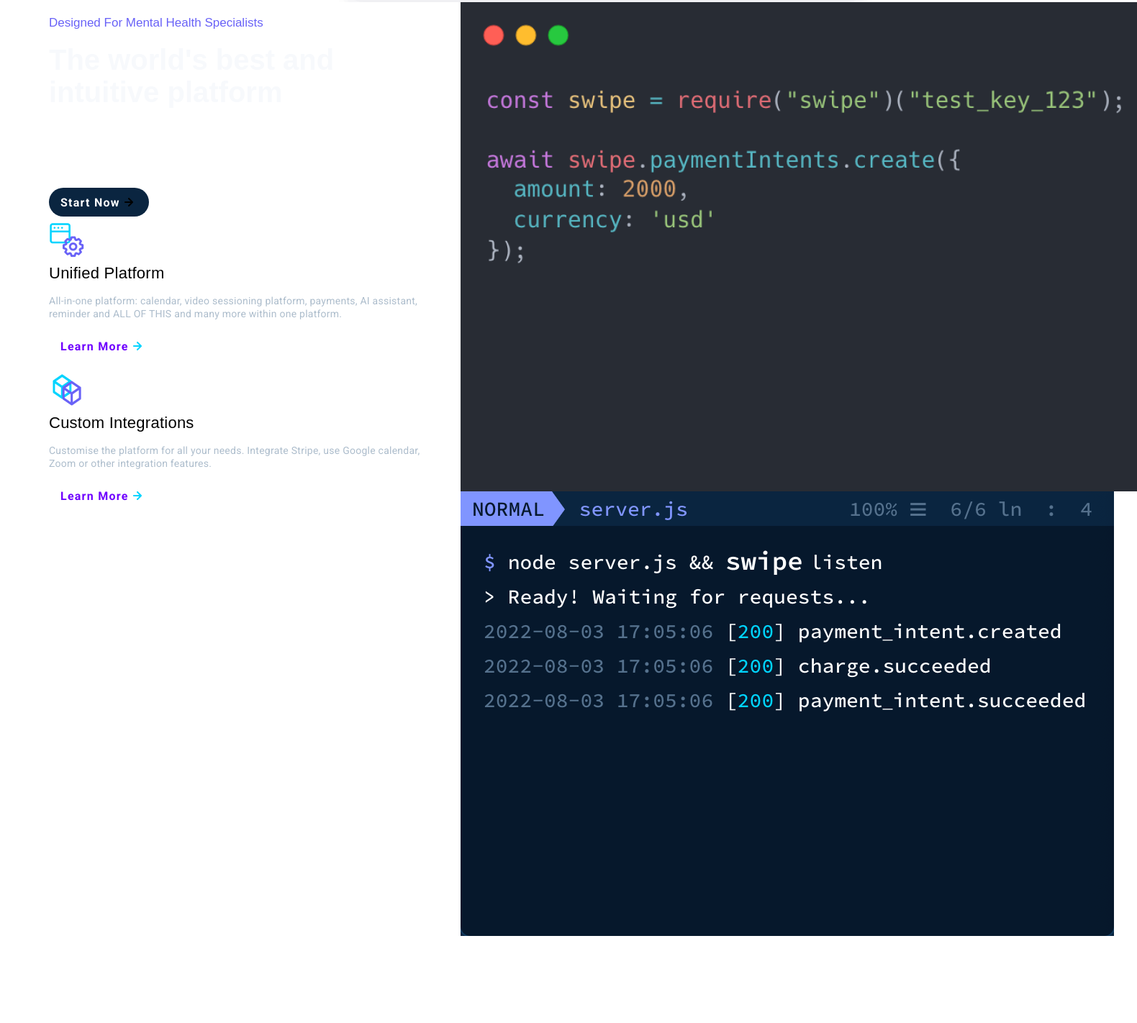
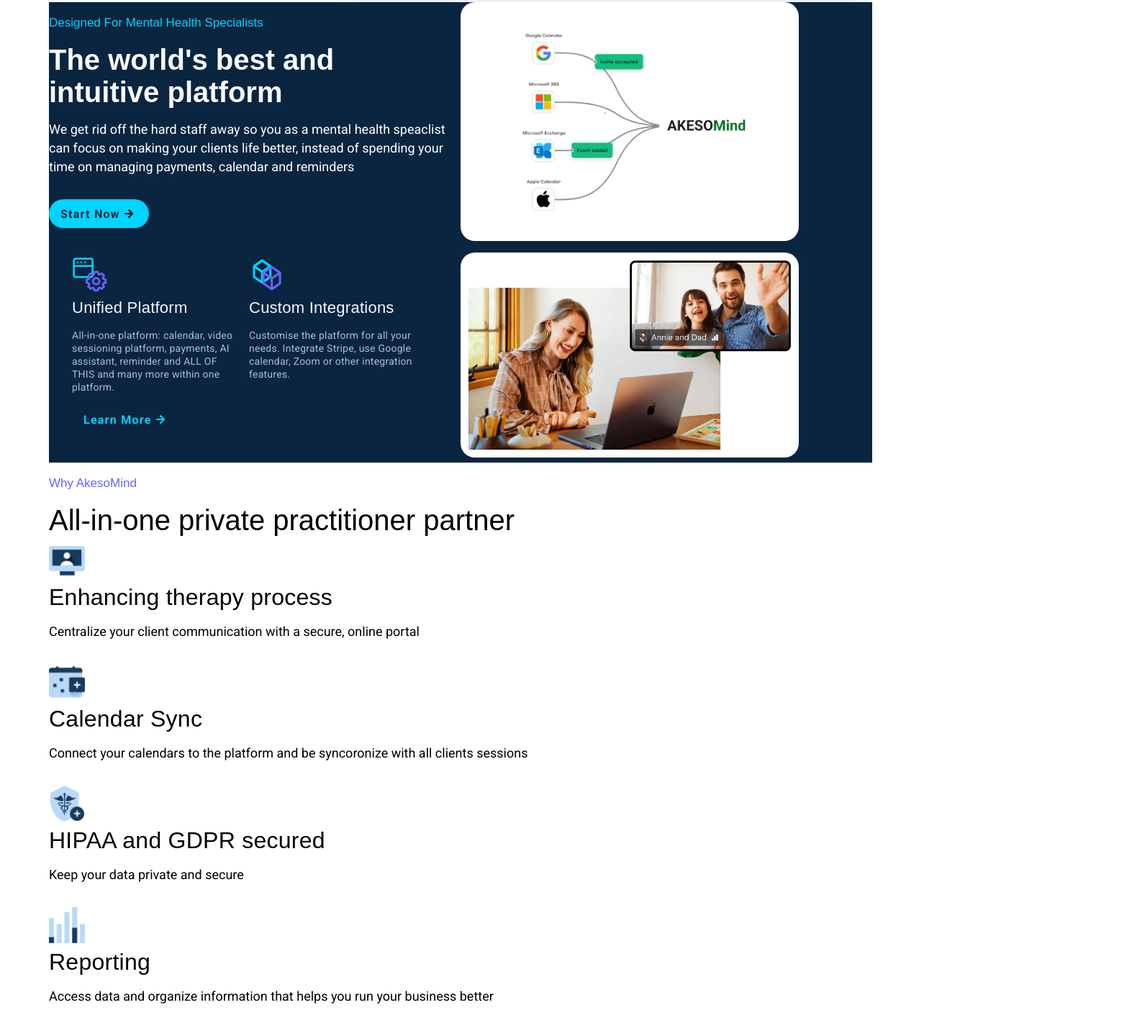
Before and after one commit to alexandrkolosov/Test_HTML, a plain HTML site: page Web_Project/assets/web_akeso.html in a window 1280 px wide. Shown: the part 2545-3967 px from the top of the page at 72% size, 1580 px wide, since content can reach past the window. Before the commit the page ends 3846 px from the top, so only its background shows below. Drawn offline with Linux system fonts and the light colour scheme; a web font is replaced by a local one.

Commit message:
new_icons

```diff
--- a/Web_Project/assets/web_akeso.css
+++ b/Web_Project/assets/web_akeso.css
@@ -402,9 +402,44 @@
 /* integration sections styles */
 
 .integration-section {
-    color: var(--text-light)
+    color: var(--text-light);
+    background-color: var(--primary-accent);
 }
 
 .column-text-h2 {
-    color: var(--bg-light)
+    color: var(--bg-light);
 }
+
+.integration-section .card-container {
+    display: flex;
+    margin: var(--spacing-lg);
+}
+
+.integration-section .card-container .card {
+    width: 50%;
+}
+
+.integration-section .primary-button {
+    background-color: var(--blue-1);
+    color: var(--primary-accent);
+    margin: var(--spacing-md) 0 0 0;
+}
+
+.integration-section .primary-button:hover {
+    background-color: var(--bg-white);
+}
+
+.integration-section .secondary-button {
+    color: var(--blue-1)
+}
+
+#api-code  {
+    max-width: 470px;
+    margin: 0 0 var(--spacing-md) 0;
+    border-radius: 20px;
+}
+
+#terminal-code {
+    max-width: 470px;
+    border-radius: 20px;
+}
--- a/Web_Project/assets/web_akeso.html
+++ b/Web_Project/assets/web_akeso.html
@@ -95,7 +95,7 @@
 <div class="integration-section">
     <div class="section-container two-column">
         <div class="column-left">
-            <p class="subtitle"> Designed For Mental Health Specialists</p>
+            <p class="subtitle2"> Designed For Mental Health Specialists</p>
             <h2 class="column-text-h2">The world's best and intuitive platform</h2>
             <p>We get rid off the hard staff away so you as a mental health speaclist can focus on making your clients life better, instead of spending your time on managing payments, calendar and reminders</p>
             <button class="primary-button with-icon">
@@ -105,7 +105,7 @@
             <div class="card-container">
                 <div class="card">
                     <img src="tools-icon.png" alt="" class="icon">
-                    <h6>Unified Platform</h6>
+                    <h6 class="column-text-h2">Unified Platform</h6>
                     <p class="secondary-text">All-in-one platform: calendar, video sessioning platform, payments, AI assistant, reminder and ALL OF THIS and many more within one platform.</p>
                     <button class="secondary-button with-icon">
                         Learn More
@@ -114,20 +114,47 @@
                 </div>
                 <div class="card">
                     <img src="cube-icon.png" alt="" class="icon">
-                    <h6>Custom Integrations</h6>
+                    <h6 class="column-text-h2">Custom Integrations</h6>
                     <p class="secondary-text">Customise the platform for all your needs. Integrate Stripe, use Google calendar, Zoom or other integration features.</p>
-                    <button class="secondary-button with-icon">
-                        Learn More
-                        <img src="arrow-right-blue.svg" alt="">
-                    </button>
+
                 </div>
             </div>
         </div>
         <div class="column-right">
-            <img src="api-code.png" alt="" id="api-code">
-            <img src="terminal-code.png" alt="" id="terminal-code">
+            <img src="Calendar_sync (1).png" alt="" id="api-code">
+            <img src="Feature-LP-Update-2022_Scheduling-2-1.webp" alt="" id="terminal-code">
         </div>
 
+    </div>
+</div>
+
+<!-- Why AkesoMind Section -->
+<div class="why-akeso-section">
+    <div class="section-container">
+        <p class="subtitle">Why AkesoMind</p>
+        <h3>All-in-one private practitioner partner</h3>
+        <div class="card-container">
+            <div class="card">
+                <img src="Client-Portal-blue.png" alt="" class="icon">
+                <h4>Enhancing therapy process</h4>
+                <p>Centralize your client communication with a secure, online portal</p>
+            </div>
+            <div class="card">
+                <img src="Scheduling-blue.png" alt="" class="icon">
+                <h4>Calendar Sync</h4>
+                <p>Connect your calendars to the platform and be syncoronize with all clients sessions</p>
+            </div>
+            <div class="card">
+                <img src="HIPAA-Compliant-blue.png" alt="" class="icon">
+                <h4>HIPAA and GDPR secured</h4>
+                <p>Keep your data private and secure</p>
+            </div>
+            <div class="card">
+                <img src="Reporting-blue.png" alt="" class="icon">
+                <h4>Reporting</h4>
+                <p>Access data and organize information that helps you run your business better</p>
+            </div>
+        </div>
     </div>
 </div>
 
```
Also changed, not shown: Web_Project/assets/18ked_psychology.png (added), Web_Project/assets/18ked_psychology.svg (added), Web_Project/assets/AKESOMind-left.png (added), Web_Project/assets/Calendar_sync (1).png (added), Web_Project/assets/Client-Portal-blue.png (added), Web_Project/assets/Feature-LP-Update-2022_Scheduling-2-1.webp (added), Web_Project/assets/HIPAA-Compliant-blue.png (added), Web_Project/assets/Reporting-blue.png (added), Web_Project/assets/Scheduling-blue.png (added), Web_Project/assets/akeso-dash-1.png (added), 1 other file.
